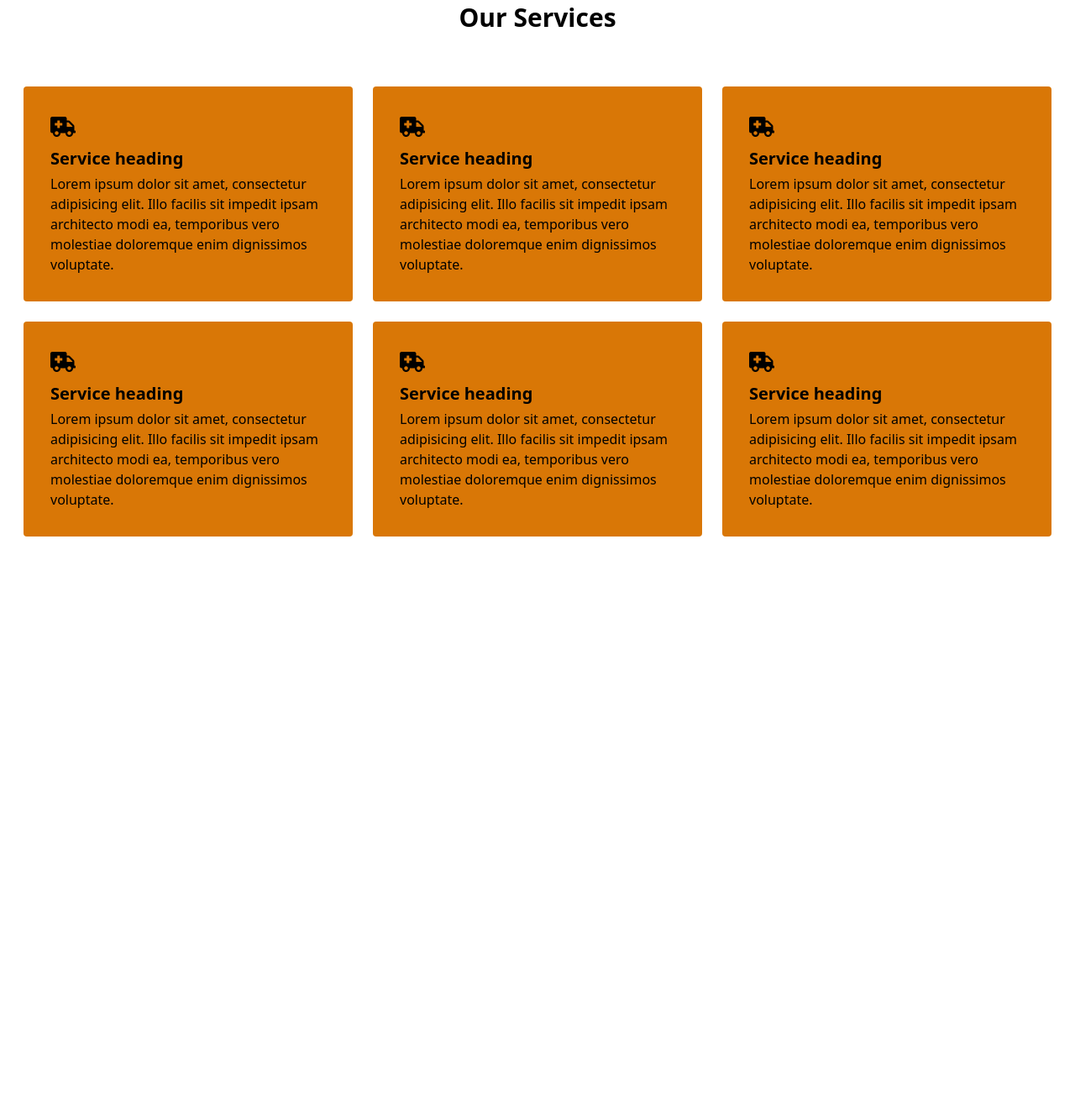
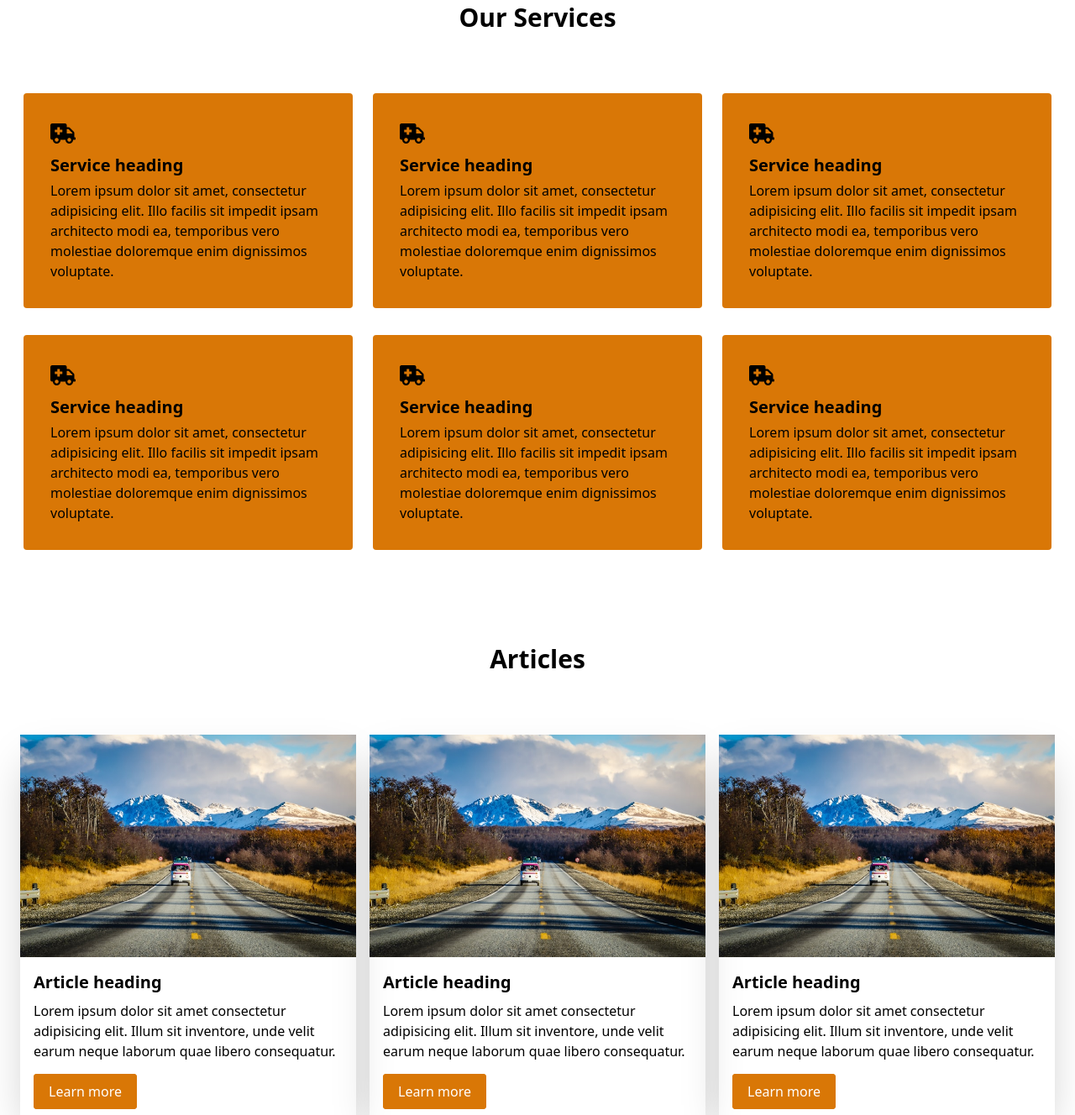
Before and after one commit to sunitakatoch/Dummy-Project, a website built with Vite: page index.html in a window 1280 px wide. Shown: the part 1469-2797 px from the top of the page at 84% size. Before the commit the page ends 2108 px from the top, so only its background shows below. Built offline with nearby package versions, Linux system fonts and the light colour scheme.

Commit message:
New: article section

```diff
--- a/index.html
+++ b/index.html
@@ -12,7 +12,7 @@
   <body>
       <!-- *****navbar section starts******* -->
       <!--****************************-->
-      <nav class="w-full bg-white ">
+      <nav class="w-full bg-white z-10 ">
         <div class="max-w-6xl mx-auto px-4">
           <div class="flex justify-between">
             <div class="flex space-x-7">
@@ -115,21 +115,21 @@
             <h2 class="font-bold text-3xl text-center capitalize	pb-16">Our services</h2>
           </div>
           <div class="service-row flex flex-wrap">
-            <div class="service-col md:w-1/3">
+            <div class="service-col md:w-1/3 mt-6 md:mt-2 sm:mt-6">
               <div class="service-box bg-yellow-600 mx-3 p-8 rounded delay-150 duration-300 ease-in-out hover:bg-green-500 transform hover:-translate-y-4	hover:shadow-2xl">
               <i class="fas fa-ambulance text-2xl"></i>
               <h3 class="text-xl font-bold pt-2">Service heading</h3>
               <p class="pt-1">Lorem ipsum dolor sit amet, consectetur adipisicing elit. Illo facilis sit impedit ipsam architecto modi ea, temporibus vero molestiae doloremque enim dignissimos voluptate.</p>
             </div>
             </div>
-            <div class="service-col md:w-1/3">
+            <div class="service-col md:w-1/3 mt-6 md:mt-2 sm:mt-6">
               <div class="service-box bg-yellow-600 mx-3 p-8 rounded delay-150 duration-300 ease-in-out hover:bg-green-500 transform hover:-translate-y-4 hover:shadow-2xl">
               <i class="fas fa-ambulance text-2xl"></i>
               <h3 class="text-xl font-bold pt-2">Service heading</h3>
               <p class="pt-1">Lorem ipsum dolor sit amet, consectetur adipisicing elit. Illo facilis sit impedit ipsam architecto modi ea, temporibus vero molestiae doloremque enim dignissimos voluptate.</p>
             </div>
             </div>
-            <div class="service-col md:w-1/3">
+            <div class="service-col md:w-1/3 mt-6 md:mt-2 sm:mt-6">
               <div class="service-box bg-yellow-600 mx-3 p-8 rounded delay-150 duration-300 ease-in-out	 hover:bg-green-500 transform hover:-translate-y-4 hover:shadow-2xl">
               <i class="fas fa-ambulance text-2xl"></i>
               <h3 class="text-xl font-bold pt-2">Service heading</h3>
@@ -139,21 +139,21 @@
 
           </div>
           <div class="service-row flex flex-wrap pt-6">
-            <div class="service-col md:w-1/3">
+            <div class="service-col md:w-1/3 mt-6 md:mt-2 sm:mt-6">
               <div class="service-box bg-yellow-600 mx-3 p-8 rounded delay-150 duration-300 ease-in-out hover:bg-green-500 transform hover:-translate-y-4 hover:shadow-2xl">
               <i class="fas fa-ambulance text-2xl"></i>
               <h3 class="text-xl font-bold pt-2">Service heading</h3>
               <p class="pt-1">Lorem ipsum dolor sit amet, consectetur adipisicing elit. Illo facilis sit impedit ipsam architecto modi ea, temporibus vero molestiae doloremque enim dignissimos voluptate.</p>
             </div>
             </div>
-            <div class="service-col md:w-1/3">
+            <div class="service-col md:w-1/3 mt-6 md:mt-2 sm:mt-6">
               <div class="service-box bg-yellow-600 mx-3 p-8 rounded delay-150 duration-300 ease-in-out hover:bg-green-500 transform hover:-translate-y-4 hover:shadow-2xl">
               <i class="fas fa-ambulance text-2xl"></i>
               <h3 class="text-xl font-bold pt-2">Service heading</h3>
               <p class="pt-1">Lorem ipsum dolor sit amet, consectetur adipisicing elit. Illo facilis sit impedit ipsam architecto modi ea, temporibus vero molestiae doloremque enim dignissimos voluptate.</p>
             </div>
             </div>
-            <div class="service-col md:w-1/3">
+            <div class="service-col md:w-1/3 mt-6 md:mt-2 sm:mt-6">
               <div class="service-box bg-yellow-600 mx-3 p-8 rounded delay-150 duration-300 ease-in-out hover:bg-green-500 transform hover:-translate-y-4 hover:shadow-2xl">
               <i class="fas fa-ambulance text-2xl"></i>
               <h3 class="text-xl font-bold pt-2">Service heading</h3>
@@ -171,6 +171,52 @@
 
       <!-- *****Article section starts******* -->
       <!--****************************-->
+      <section class="article-sec pt-28">
+        <div class="container px-4 m-auto">
+          <h2 class="font-bold text-3xl text-center pb-16">Articles</h2>
+          <div class="article-row flex flex-wrap">
+            <div class="article-col md:w-1/3 mt-6 md:mt-2 sm:mt-6">
+              <div class="article-box mx-2 shadow-2xl">
+                <img src="./banner.jpg" alt="">
+                <div class="article-content px-4 py-4">
+                <h3 class="text-xl font-bold">Article heading</h3>
+                <p class="text-base pt-2">Lorem ipsum dolor sit amet consectetur adipisicing elit. Illum sit inventore, unde velit earum neque laborum quae libero consequatur.</p>
+                <div class="btn-div pt-6">
+                  <a href="" class="bg-yellow-600 py-2 px-4 rounded text-base text-white border-2 border-yellow-600 transition delay-150 hover:text-yellow-600 hover:border-yellow-500 hover:border-2  hover:bg-transparent   ">Learn more</a>
+                </div>
+</div>
+              </div>
+            </div>
+            <div class="article-col md:w-1/3 mt-6 md:mt-2 sm:mt-6">
+              <div class="article-box mx-2 shadow-2xl">
+                <img src="./banner.jpg" alt="">
+                <div class="article-content px-4 py-4">
+                <h3 class="text-xl font-bold">Article heading</h3>
+                <p class="text-base pt-2">Lorem ipsum dolor sit amet consectetur adipisicing elit. Illum sit inventore, unde velit earum neque laborum quae libero consequatur.</p>
+                <div class="btn-div pt-6">
+                  <a href="" class="bg-yellow-600 py-2 px-4 rounded text-base text-white border-2 border-yellow-600 transition delay-150 hover:text-yellow-600 hover:border-yellow-500 hover:border-2  hover:bg-transparent   ">Learn more</a>
+                </div>
+</div>
+              </div>
+            </div>
+            <div class="article-col md:w-1/3 mt-6 md:mt-2 sm:mt-6">
+              <div class="article-box mx-2 shadow-2xl">
+                <img src="./banner.jpg" alt="">
+                <div class="article-content px-4 py-4">
+                <h3 class="text-xl font-bold">Article heading</h3>
+                <p class="text-base pt-2">Lorem ipsum dolor sit amet consectetur adipisicing elit. Illum sit inventore, unde velit earum neque laborum quae libero consequatur.</p>
+                <div class="btn-div pt-6">
+                  <a href="" class="bg-yellow-600 py-2 px-4 rounded text-base text-white border-2 border-yellow-600 transition delay-150 hover:text-yellow-600 hover:border-yellow-500 hover:border-2  hover:bg-transparent   ">Learn more</a>
+                </div>
+</div>
+              </div>
+            </div>
+
+          </div>
+
+        </div>
+
+      </section>
 
 
       <script src="./custom.js"></script>
```
